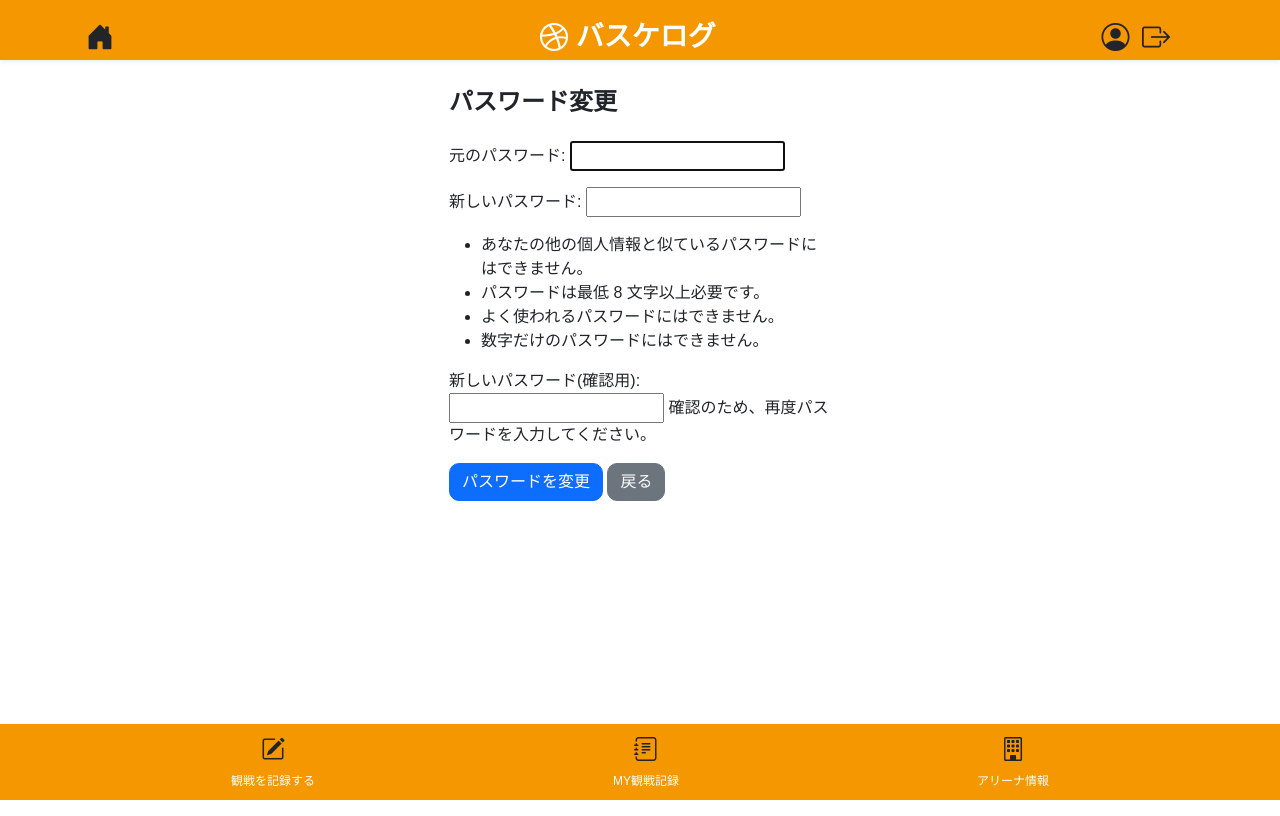
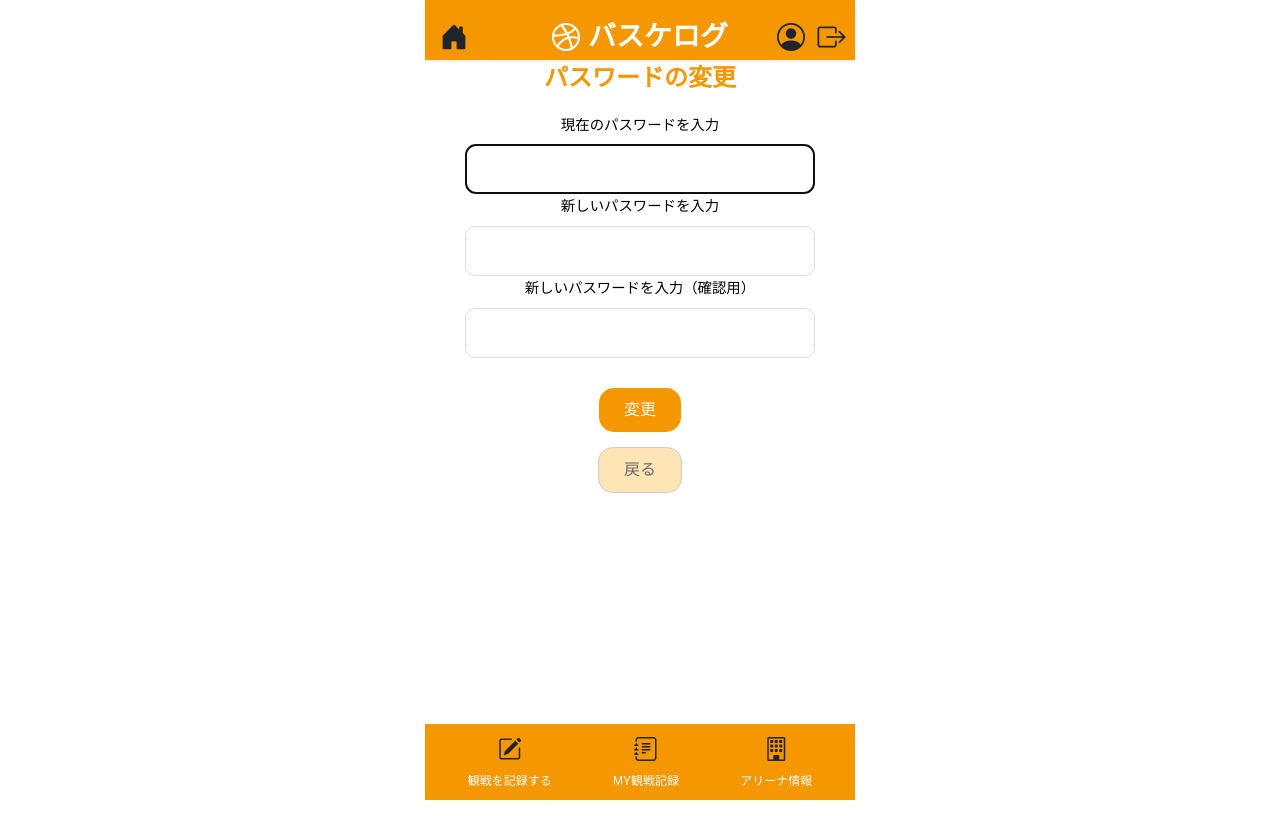
Before and after one commit to kashiwa-mo-chi/basketlogRepository, a Django app: page /accounts/password_change/ in a window 1280 px wide. Run offline with Django 5.2, Linux system fonts and the light colour scheme; the visitor is signed in with stand-in values (Sample User, id 1).

Commit message:
マイページ・ユーザ名・パスワード、ヘッダーフッター調整

```diff
--- a/01_BasketLog/BasketLog/accounts/forms.py
+++ b/01_BasketLog/BasketLog/accounts/forms.py
@@ -44,6 +44,7 @@ class EmailChangeForm(forms.ModelForm):
             "email":"メールアドレス",
         }
 
+
     def clean_email(self):
         email = self.cleaned_data["email"]
 
--- a/01_BasketLog/BasketLog/accounts/templates/accounts/password_change.html
+++ b/01_BasketLog/BasketLog/accounts/templates/accounts/password_change.html
@@ -1,24 +1,79 @@
 {% extends "base.html" %}
 
 {% block content %}
-<div class="container mt-4" style="max-width: 600px;">
 
-    <h2 class="mb-4">パスワード変更</h2>
+<h2 class="page-title">
+    パスワードの変更
+</h2>
 
-    <form method="post">
-        {% csrf_token %}
+<form method="post">
 
-        {{ form.as_p }}
+{% csrf_token %}
 
-        <button type="submit" class="btn btn-primary">
-            パスワードを変更
-        </button>
+<div class="form-group">
 
-        <a href="{% url 'accounts:mypage' %}" class="btn btn-secondary">
-            戻る
-        </a>
+    <label class="account-label">
+        現在のパスワードを入力
+    </label>
 
-    </form>
+    {{ form.old_password }}
+
+    {% if form.old_password.errors %}
+        <div class="text-danger mt-2">
+            {{ form.old_password.errors }}
+        </div>
+    {% endif %}
 
 </div>
+
+
+<div class="form-group">
+
+    <label class="account-label">
+        新しいパスワードを入力
+    </label>
+
+    {{ form.new_password1 }}
+
+    {% if form.new_password1.errors %}
+        <div class="text-danger mt-2">
+            {{ form.new_password1.errors }}
+        </div>
+    {% endif %}
+
+</div>
+
+
+<div class="form-group">
+
+    <label class="account-label">
+        新しいパスワードを入力（確認用）
+    </label>
+
+    {{ form.new_password2 }}
+
+    {% if form.new_password2.errors %}
+        <div class="text-danger mt-2">
+            {{ form.new_password2.errors }}
+        </div>
+    {% endif %}
+
+</div>
+
+
+<div class="account-form-buttons">
+
+    <button type="submit" class="account-save-btn">
+        変更
+    </button>
+
+    <a href="{% url 'accounts:mypage' %}" class="account-back-btn">
+        戻る
+    </a>
+
+</div>
+
+
+</form>
+
 {% endblock %}
--- a/01_BasketLog/BasketLog/static/css/style.css
+++ b/01_BasketLog/BasketLog/static/css/style.css
@@ -22,6 +22,8 @@ h2{
 .app-header{
     background:#f59700;
     height:60px;
+    max-width:430px;
+    margin:0 auto;
 }
 
 .app-header a{
@@ -45,12 +47,47 @@ h2{
     white-space:nowrap;
 }
 
+.app-header-inner{
+    width:100%;
+    max-width:430px;
+    height:60px;
+    margin:0 auto;
+
+    display:flex;
+    align-items:center;
+}
+
+.header-left{
+    width:20%;
+    text-align:left;
+    padding-left:15px;
+}
+
+.header-title{
+    width:60%;
+    text-align:center;
+    white-space:nowrap;
+}
+
+.header-right{
+    width:20%;
+    text-align:right;
+    padding-right:15px;
+    white-space: nowrap;
+}
+
+.header-right a{
+    margin-left:8px;
+}
+
 /* ==========================
    フッター
 ========================== */
 
 .app-footer {
     background: #f59700;
+    max-width:430px;
+    margin:0 auto;
 }
 
 .app-footer a {
@@ -1139,6 +1176,8 @@ footer i{
     display:flex;
     justify-content:center;
     align-items:center;
+    width:80%;
+    margin:0 auto;
     padding:16px 18px;
     background:#ffe4b5;
     border:1px solid #ffe4b5;
@@ -1249,11 +1288,10 @@ footer i{
 }
 
 /* ==========================
-   ユーザ名変更
+   ユーザ名変更,メールアドレス変更、パスワード変更
 ========================== */
 
 .account-label{
-    color:#696969;
     font-size:.9rem;
     margin-bottom:8px;
     text-align:center;
@@ -1261,7 +1299,6 @@ footer i{
 
 
 .current-name{
-    color:#696969;
     margin-bottom:25px;
     text-align:center;
 }
@@ -1304,3 +1341,17 @@ footer i{
     padding:10px 25px;
     text-decoration:none;
 }
+
+.current-username,
+.current-name,
+.account-label,
+.form-group{
+    color:#000;
+}
+
+.email-change-input{
+    display:block;
+    width:100%;
+    max-width:350px;
+    margin:0 auto;
+}
--- a/01_BasketLog/BasketLog/templates/base.html
+++ b/01_BasketLog/BasketLog/templates/base.html
@@ -21,20 +21,15 @@
 
 <nav class="navbar fixed-top shadow-sm app-header">
 
-    <div class="container px-3">
+    <div class="app-header-inner">
 
-        <div class="row w-100 align-items-center">
-
-            <!-- 左 -->
-            <div class="col-2">
+        <div class="header-left">
             <a href="{% url 'accounts:home' %}">
                 <i class="bi bi-house-door-fill fs-3"></i>
             </a>
         </div>
 
-
-            <!-- 中央 -->
-            <div class="col-8 text-center">
+        <div class="header-title">
             <a href="{% url 'accounts:home' %}"
             class="text-decoration-none text-white fw-bold fs-3">
                 <i class="bi bi-dribbble fs-3"></i>
@@ -42,14 +37,11 @@
             </a>
         </div>
 
-
-            <!-- 右 -->
-            <div class="col-2 text-end">
+        <div class="header-right">
 
             {% if user.is_authenticated %}
 
-                    <a href="{% url 'accounts:mypage' %}"
-                       class="me-2">
+                <a href="{% url 'accounts:mypage' %}">
                     <i class="bi bi-person-circle fs-3"></i>
                 </a>
 
@@ -58,8 +50,6 @@
                 </a>
 
             {% endif %}
-
-            </div>
 
         </div>
 
```
Also changed, not shown: 01_BasketLog/BasketLog/accounts/templates/accounts/email_change.html (+54 -12 lines). Lines whose indentation alone changed are shown as unchanged.
